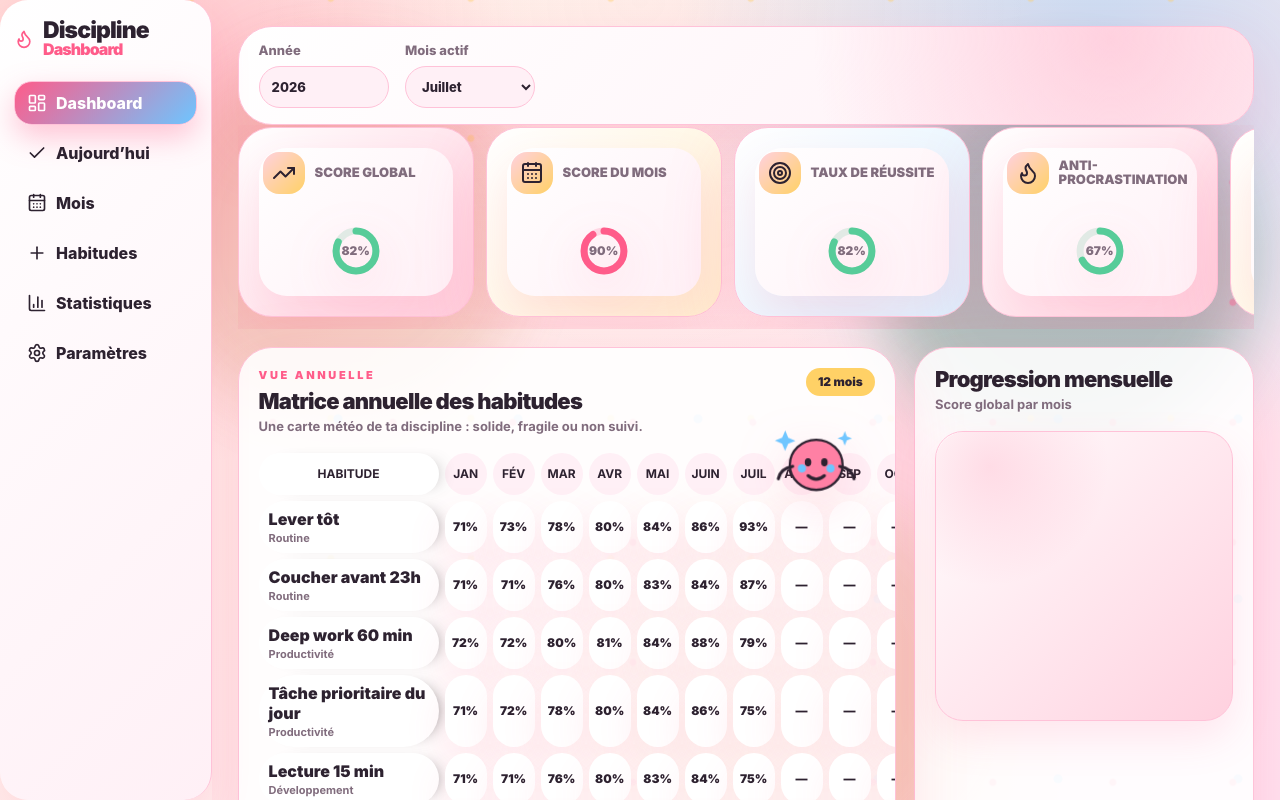
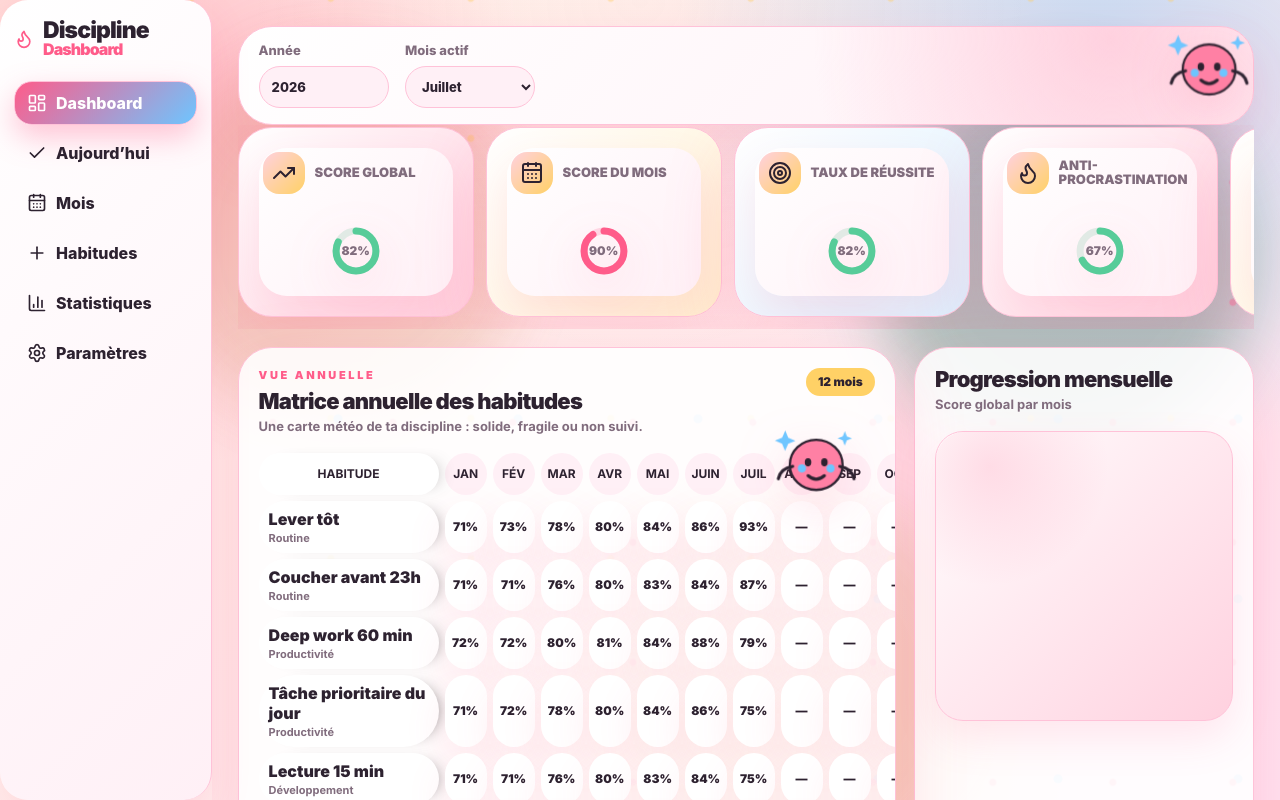
Before and after one commit to christolosier-ship-it/Tracker-Habit, a React (Vite) app: page / in a window 1280 px wide. Shown: the top 800 px of the page. Built offline with nearby package versions, Linux system fonts and the light colour scheme.

Commit message:
Rendre la mascotte globale sur toutes les vues

```diff
--- a/src/app/App.tsx
+++ b/src/app/App.tsx
@@ -3,6 +3,8 @@ import { Flame } from "lucide-react";
 import { AmbientBackground } from "../components/effects/premium-effects";
 import { ThemeNavigationStatus } from "../components/theme-identity/ThemeNavigationStatus";
 import { typographyClass } from "../components/theme-identity/identity-utils";
+import { RoamingMascot } from "../features/mascot/RoamingMascot";
+import { selectMascotMood } from "../features/mascot/mascot-mood";
 import { applyThemeStyle } from "../themes/apply-theme";
 import { pageSpecs, Page } from "./constants";
 import {
@@ -27,6 +29,14 @@ export function App() {
     mascotReaction,
     clearMascotReaction,
   } = useTrackerController();
+
+  const mascotMood = selectMascotMood({
+    enabled: data.settings.mascotEnabled,
+    todayScore: stats.todayScore,
+    monthScore: stats.currentMonth,
+    fragileHabitCount: stats.fragileHabits.length,
+    currentHour: new Date().getHours(),
+  });
 
   const pageProps = {
     data,
@@ -78,8 +88,6 @@ export function App() {
             theme={theme}
             stats={stats}
             setSettings={updateSettings}
-            mascotReaction={mascotReaction}
-            clearMascotReaction={clearMascotReaction}
           />
         )}
         {page === "Aujourd’hui" && <TodayPage {...pageProps} />}
@@ -88,6 +96,13 @@ export function App() {
         {page === "Statistiques" && <StatsPage {...pageProps} />}
         {page === "Paramètres" && <SettingsPage {...pageProps} />}
       </main>
+
+      <RoamingMascot
+        themeId={theme.id}
+        mood={mascotMood}
+        reaction={mascotReaction}
+        onReactionComplete={clearMascotReaction}
+      />
     </div>
   );
 }
```
